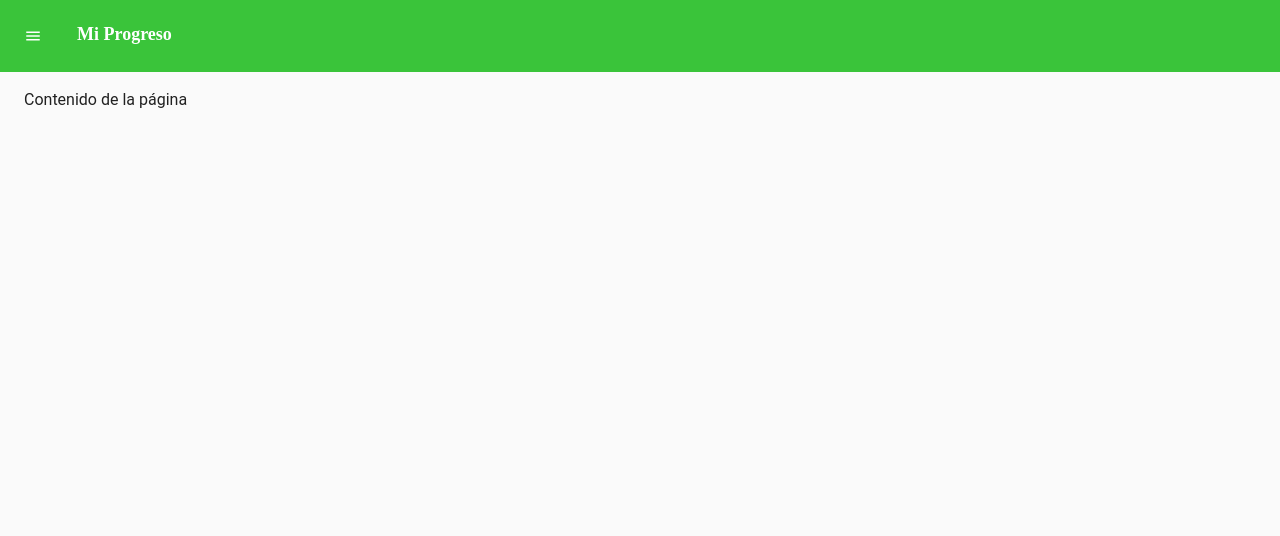
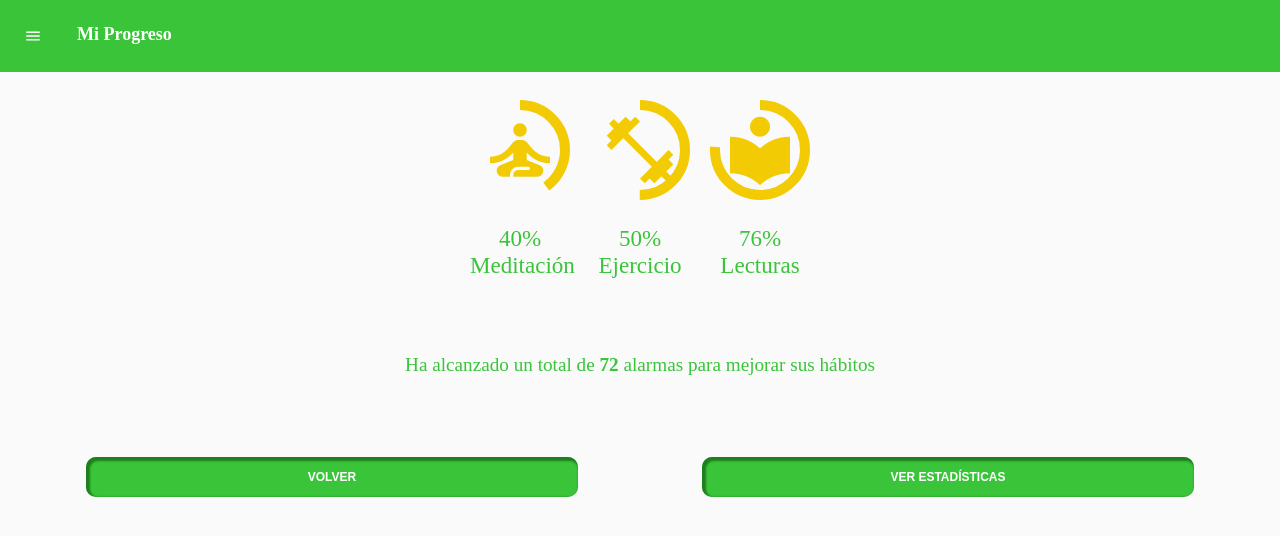
Before and after one commit to JEnriqueS/HealthLifeAlarm_Mobile, an Angular app in the folder HealthLifeAlarm/: page /mi_progreso in a window 1280 px wide. Shown: the top 536 px of the page. Built offline with nearby package versions, Linux system fonts and the light colour scheme.

Commit message:
Pantalla Mi progreso ok

```diff
--- a/HealthLifeAlarm/src/app/alarmas/alarmas.component.html
+++ b/HealthLifeAlarm/src/app/alarmas/alarmas.component.html
@@ -19,7 +19,7 @@
       <hr>
       <a mat-button routerLink="/mis_habitos"><mat-icon>home</mat-icon>Home</a>
       <a mat-button routerLink="/mis_habitos"><mat-icon>fitness_center</mat-icon>Mis Hábitos</a>
-      <a mat-button routerLink="/page3"><mat-icon>bar_chart</mat-icon>Mi Progreso</a>
+      <a mat-button routerLink="/mi_progreso"><mat-icon>bar_chart</mat-icon>Mi Progreso</a>
       <a mat-button routerLink="/page4"><mat-icon>manage_accounts</mat-icon>Acutalizar Datos</a>
       <a mat-button routerLink="/page5"><mat-icon>delete_forever</mat-icon>Eliminar Cuenta</a>
       <a mat-button routerLink=""><mat-icon>exit_to_app</mat-icon>Cerrar Sesión</a>
--- a/HealthLifeAlarm/src/app/mi_progreso/mi_progreso.component.css
+++ b/HealthLifeAlarm/src/app/mi_progreso/mi_progreso.component.css
@@ -63,3 +63,122 @@ a {
   color: #ffffff;
   font-size: large;
 }
+
+.parent {
+  display: flex;
+  flex-direction: row;
+  flex-wrap:wrap;
+}
+
+.parentShort {
+  display: flex;
+  flex-direction: row;
+  flex-wrap:initial;
+}
+
+.mat-mdc-standard-chip {
+  --mdc-chip-label-text-color: #fff;
+  --mdc-chip-elevated-container-color: #3ac43a;
+}
+
+.botonAppSolo{
+  height: 40px;
+  width: 80%;
+  background-color: #3AC43A;
+  border-radius: 10px;
+  color: white;
+  border: none;
+  font-size: 0.75em;
+  font-weight: bold;
+  text-transform: uppercase;
+  box-shadow:inset 2px 2px 2px 2px #1F7E1E;
+  margin-left: auto;
+  margin-right: auto;
+  position: absolute;
+  top: 50%;
+  left: 50%;
+  -ms-transform: translate(-50%, -50%);
+  transform: translate(-50%, -50%);
+}
+
+.page-title {
+  font-family: "Perpetua Titling MT", serif;
+  color: #3AC43A;
+  font-size: x-large;
+  margin-left: auto;
+  margin-right: auto;
+  position: absolute;
+  left: 50%;
+  -ms-transform: translate(-50%, -50%);
+  transform: translate(-50%, -50%);
+}
+
+
+.botonAppDos{
+  height: 40px;
+  width: 40%;
+  background-color: #3AC43A;
+  border-radius: 10px;
+  color: white;
+  border: none;
+  font-size: 0.75em;
+  font-weight: bold;
+  text-transform: uppercase;
+  box-shadow:inset 2px 2px 2px 2px #1F7E1E;
+  display: inline-block !important;
+  margin-top: 5%;
+  margin-left: 5% !important;
+  margin-right: 5% !important;
+}
+
+.content {
+  font-family: "Perpetua Titling MT", serif;
+  color: #3AC43A;
+  font-size: larger;
+  text-align: center;
+}
+
+.mat-mdc-progress-spinner {
+  --mdc-circular-progress-active-indicator-color: #F2CB05
+}
+
+.mat-icon-size {
+  font-size: 80px;
+  height: 80px;
+  width: 80px;
+  color: #F2CB05;
+}
+
+.container {
+  width: 100px;
+  height: 100px;
+  position: relative;
+  margin: 10px;
+  display: inline-block;
+}
+
+.box {
+  width: 100%;
+  height: 100%;
+  position: absolute;
+  top: 0;
+  left: 0;
+}
+
+.overlay {
+  z-index: 8;
+  margin-left: 0px;
+  margin-top: 10px;
+}
+
+.container_text{
+  color:#3ac43a;
+  font-size: larger !important;
+  font-family: "Perpetua Titling MT", serif;
+  text-align: center;
+  width: 100px;
+  height: 100px;
+  position: relative;
+  margin: 10px;
+  display: inline-block;
+}
--- a/HealthLifeAlarm/src/app/mi_progreso/mi_progreso.component.html
+++ b/HealthLifeAlarm/src/app/mi_progreso/mi_progreso.component.html
@@ -19,14 +19,37 @@
       <hr>
       <a mat-button routerLink="/mis_habitos"><mat-icon>home</mat-icon>Home</a>
       <a mat-button routerLink="/mis_habitos"><mat-icon>fitness_center</mat-icon>Mis Hábitos</a>
-      <a mat-button routerLink="/page3"><mat-icon>bar_chart</mat-icon>Mi Progreso</a>
+      <a mat-button routerLink="/mi_progreso"><mat-icon>bar_chart</mat-icon>Mi Progreso</a>
       <a mat-button routerLink="/page4"><mat-icon>manage_accounts</mat-icon>Acutalizar Datos</a>
       <a mat-button routerLink="/page5"><mat-icon>delete_forever</mat-icon>Eliminar Cuenta</a>
       <a mat-button routerLink=""><mat-icon>exit_to_app</mat-icon>Cerrar Sesión</a>
     </mat-sidenav>
     <mat-sidenav-content>
       <main>
-        Contenido de la página
+        <div class="content">
+          <div class="container">
+            <div class="box"><mat-spinner mode="determinate" value="40"></mat-spinner></div>
+            <div class="box overlay"><mat-icon class="mat-icon-size">self_improvement</mat-icon></div>
+          </div>
+          <div class="container">
+            <div class="box"><mat-spinner mode="determinate" value="50"></mat-spinner></div>
+            <div class="box overlay"><mat-icon class="mat-icon-size">fitness_center</mat-icon></div>
+          </div>
+          <div class="container">
+            <div class="box"><mat-spinner mode="determinate" value="76"></mat-spinner></div>
+            <div class="box overlay"><mat-icon class="mat-icon-size">local_library</mat-icon></div>
+          </div>
+        </div>
+        <div class="content">
+          <div class="container_text">40% Meditación</div>
+          <div class="container_text">50% Ejercicio</div>
+          <div class="container_text">76% Lecturas</div>
+        </div>
+        <br>
+        <div class="content">Ha alcanzado un total de <strong>72</strong> alarmas para mejorar sus hábitos</div>
+        <br>
+        <button type="button" class="botonAppDos" [routerLink]="['/mis_habitos']">VOLVER</button>
+        <button type="button" class="botonAppDos"  [routerLink]="['/estadisticas']">VER ESTADÍSTICAS</button>
       </main>
     </mat-sidenav-content>
   </mat-sidenav-container>
--- a/HealthLifeAlarm/src/app/mi_progreso/mi_progreso.module.ts
+++ b/HealthLifeAlarm/src/app/mi_progreso/mi_progreso.module.ts
@@ -5,11 +5,13 @@ import { MatSidenavModule } from '@angular/material/sidenav'
 import { MatButtonModule } from '@angular/material/button'
 import { MatIconModule } from '@angular/material/icon'
 import { AppRoutingModule } from '../app-routing.module';
+import {MatProgressSpinnerModule} from '@angular/material/progress-spinner';
 
 const uiModules = [
   MatSidenavModule,
   MatIconModule,
-  MatButtonModule
+  MatButtonModule,
+  MatProgressSpinnerModule
 ];
 
 @NgModule({
--- a/HealthLifeAlarm/src/app/mis_habitos/mis_habitos.component.html
+++ b/HealthLifeAlarm/src/app/mis_habitos/mis_habitos.component.html
@@ -19,7 +19,7 @@
       <hr>
       <a mat-button routerLink="/mis_habitos"><mat-icon>home</mat-icon>Home</a>
       <a mat-button routerLink="/mis_habitos"><mat-icon>fitness_center</mat-icon>Mis Hábitos</a>
-      <a mat-button routerLink="/page3"><mat-icon>bar_chart</mat-icon>Mi Progreso</a>
+      <a mat-button routerLink="/mi_progreso"><mat-icon>bar_chart</mat-icon>Mi Progreso</a>
       <a mat-button routerLink="/page4"><mat-icon>manage_accounts</mat-icon>Acutalizar Datos</a>
       <a mat-button routerLink="/eliminar_cuenta"><mat-icon>delete_forever</mat-icon>Eliminar Cuenta</a>
       <a mat-button routerLink=""><mat-icon>exit_to_app</mat-icon>Cerrar Sesión</a>
```
